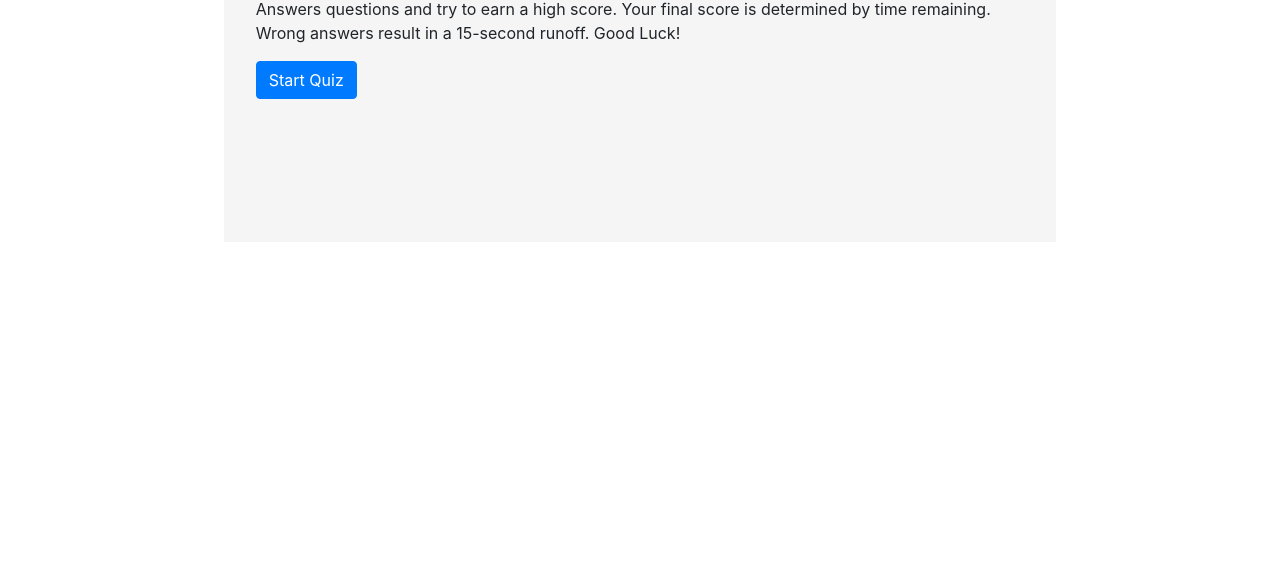
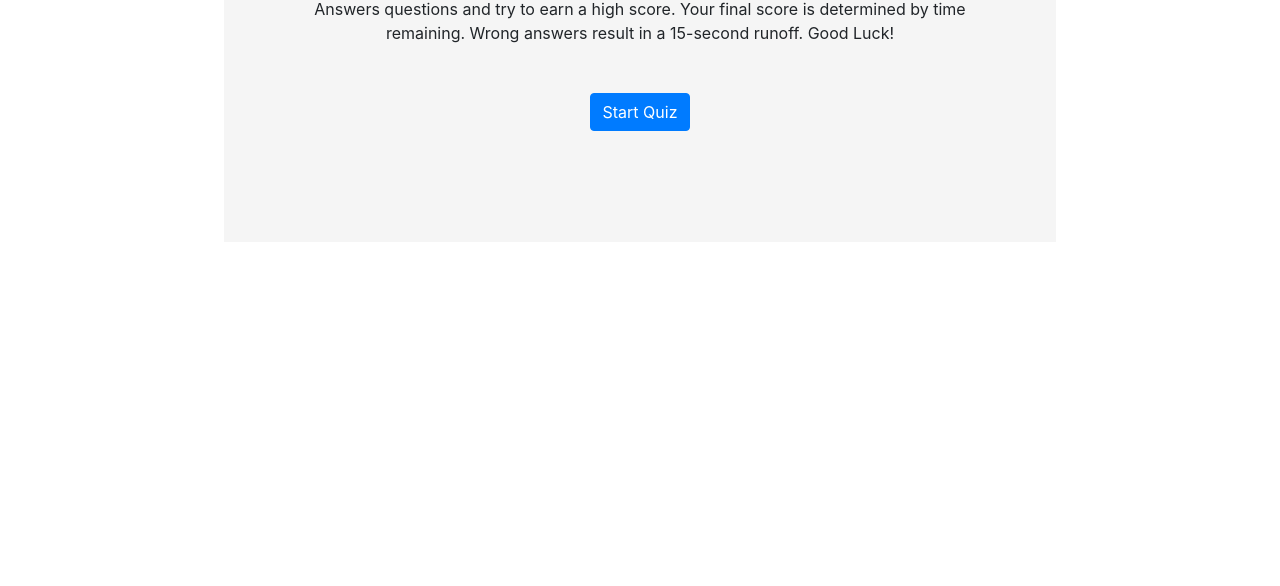
Before and after one commit to kgeary/interactive-quiz, a plain HTML site: page index.html in a window 1280 px wide. Shown: the part 214-800 px from the top of the page. Drawn offline with nearby package versions, Linux system fonts and the light colour scheme.

Commit message:
Start Screen Styling

```diff
--- a/assets/css/style.css
+++ b/assets/css/style.css
@@ -19,7 +19,12 @@
 }
 
 #start-screen {
+    text-align: center;
     margin: auto;
+}
+
+#start-screen p {
+    padding: 2rem;
 }
 
 #question-screen,
```
